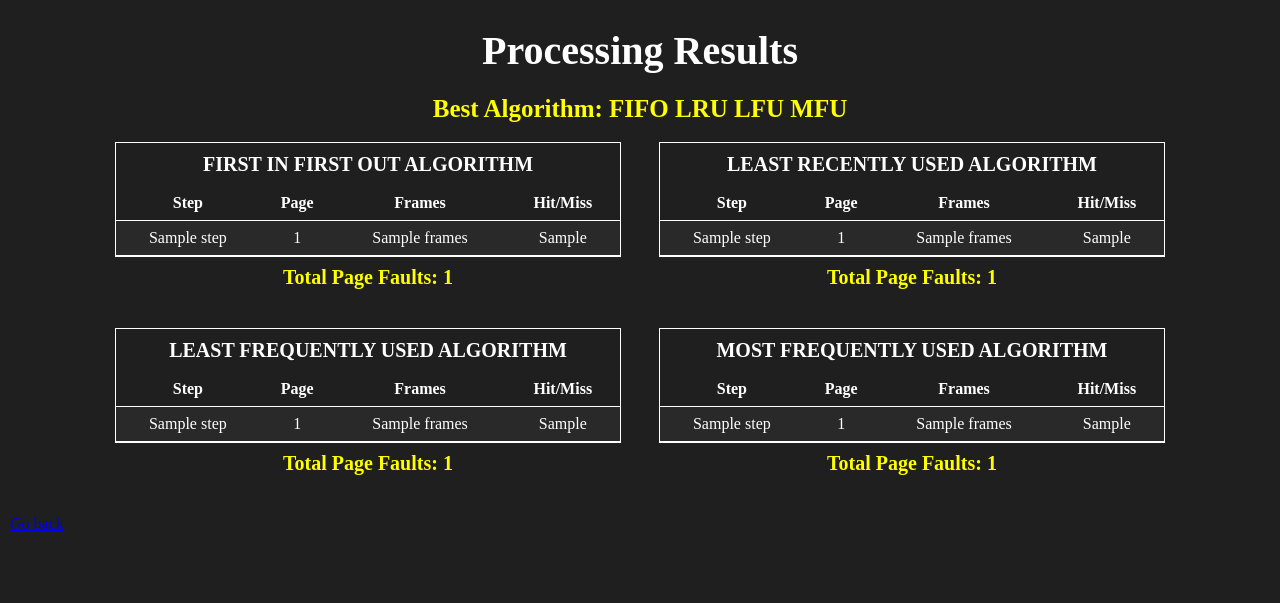
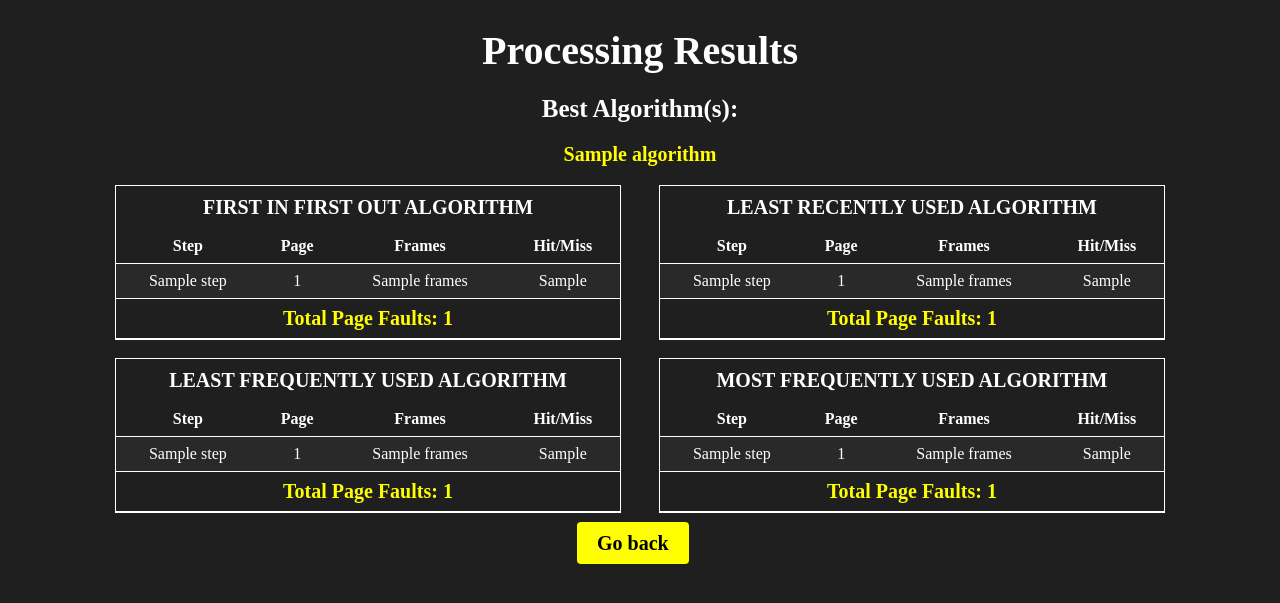
Before and after one commit to nadunchanna98/Django-best-replacement-algorithm-selector, a Django app: template project/replacement_algorithm/templates/processing.html in a window 1280 px wide. Shown: the top 603 px of the page. Run offline with Django 4.2, Linux system fonts and the light colour scheme; the template is opened without the code that fills it: most values are stand-ins (such as "Sample title", 1, 10 or a date in 2020).

Commit message:
style change

```diff
--- a/project/replacement_algorithm/templates/processing.html
+++ b/project/replacement_algorithm/templates/processing.html
@@ -7,6 +7,7 @@
             margin: 10px;
             background-color: #1f1f1f;
             color: #ffffff;
+            padding-bottom: 20px;
         }
 
         .table-container {
@@ -67,27 +68,58 @@
             text-align: center;
             font-size: 25px;
             margin-bottom: 20px;
+        }
+
+        .total {
+            text-align: center;
+            font-size: 20px;
+            font-weight: bold;
+            margin-top: 10px;
             color: #ffff00;
         }
+
+        a {
+            align-items: center;
+            text-decoration: none;
+            text-align: center;
+            font-size: 20px;
+            font-weight: bold;
+            padding: 10px 20px;
+            background-color: #ffff00;
+            color: #000000;
+            border: none;
+            border-radius: 4px;
+            cursor: pointer;
+            margin-left: 45%;
+            margin-top: 20px;
+            margin-bottom: 20px;
+        }
+
+        a :hover {
+            background-color: #cccc00;
+            color: #000000;
+        }
+
+         /* Media Query for Mobile Devices */
+        @media (max-width: 768px) {
+            .table-container .table {
+                width: 90%; /* Adjust the width as needed */
+                margin: 0 auto;
+                margin-bottom: 20px;
+            }
+        }
+
+
+
     </style>
 </head>
 <body>
     <h1>Processing Results</h1>
 
-    <h2>Best Algorithm:
-        {% if total_faults1 <= total_faults2 and total_faults1 <= total_faults3 and total_faults1 <= total_faults4 %}
-            FIFO
-        {% endif %}
-        {% if total_faults2 <= total_faults1 and total_faults2 <= total_faults3 and total_faults2 <= total_faults4 %}
-            LRU
-        {% endif %}
-        {% if total_faults3 <= total_faults1 and total_faults3 <= total_faults2 and total_faults3 <= total_faults4 %}
-            LFU
-        {% endif %}
-        {% if total_faults4 <= total_faults1 and total_faults4 <= total_faults2 and total_faults4 <= total_faults3 %}
-            MFU
-        {% endif %}
-    </h2>
+    <h2>Best Algorithm(s):</h2>
+    {% for algorithm in best_algorithms %}
+        <p>{{ algorithm }}</p>
+    {% endfor %}
 
 <div class="table-container">
     <div class="table">
@@ -107,8 +139,10 @@
                     <td>{{ step.hit_miss }}</td>
                 </tr>
             {% endfor %}
+            <tr>
+                <td colspan="4" class="total"   >Total Page Faults: {{ total_faults1 }}</td>
+            </tr>
         </table>
-            <p>Total Page Faults: {{ total_faults1 }}</p>
     </div>
 
     <div class="table">
@@ -128,8 +162,10 @@
                     <td>{{ step.hit_miss }}</td>
                 </tr>
             {% endfor %}
+            <tr>
+                <td colspan="4" class="total"   >Total Page Faults: {{ total_faults2 }}</td>
+            </tr>
         </table>
-            <p>Total Page Faults: {{ total_faults2 }}</p>
     </div>
 </div>
 
@@ -151,8 +187,10 @@
                     <td>{{ step.hit_miss }}</td>
                 </tr>
             {% endfor %}
+            <tr>
+                <td colspan="4" class="total"  >Total Page Faults: {{ total_faults3 }}</td>
+            </tr>
         </table>
-            <p>Total Page Faults: {{ total_faults3 }}</p>
     </div>
 
     <div class="table">
@@ -172,10 +210,14 @@
                     <td>{{ step.hit_miss }}</td>
                 </tr>
             {% endfor %}
+
+            <tr>
+                <td colspan="4" class="total">Total Page Faults: {{ total_faults4 }}</td>
+            </tr>
         </table>
-            <p>Total Page Faults: {{ total_faults4 }}</p>
     </div>
 </div>
+
 
 
     <a href="{% url 'homepage' %}">Go back</a>
```
Also changed, not shown: project/replacement_algorithm/forms.py (+0 -7 lines), project/replacement_algorithm/templates/home.html (+9 -8 lines), project/replacement_algorithm/views.py (+13 -1 lines). Lines whose indentation alone changed are shown as unchanged.
